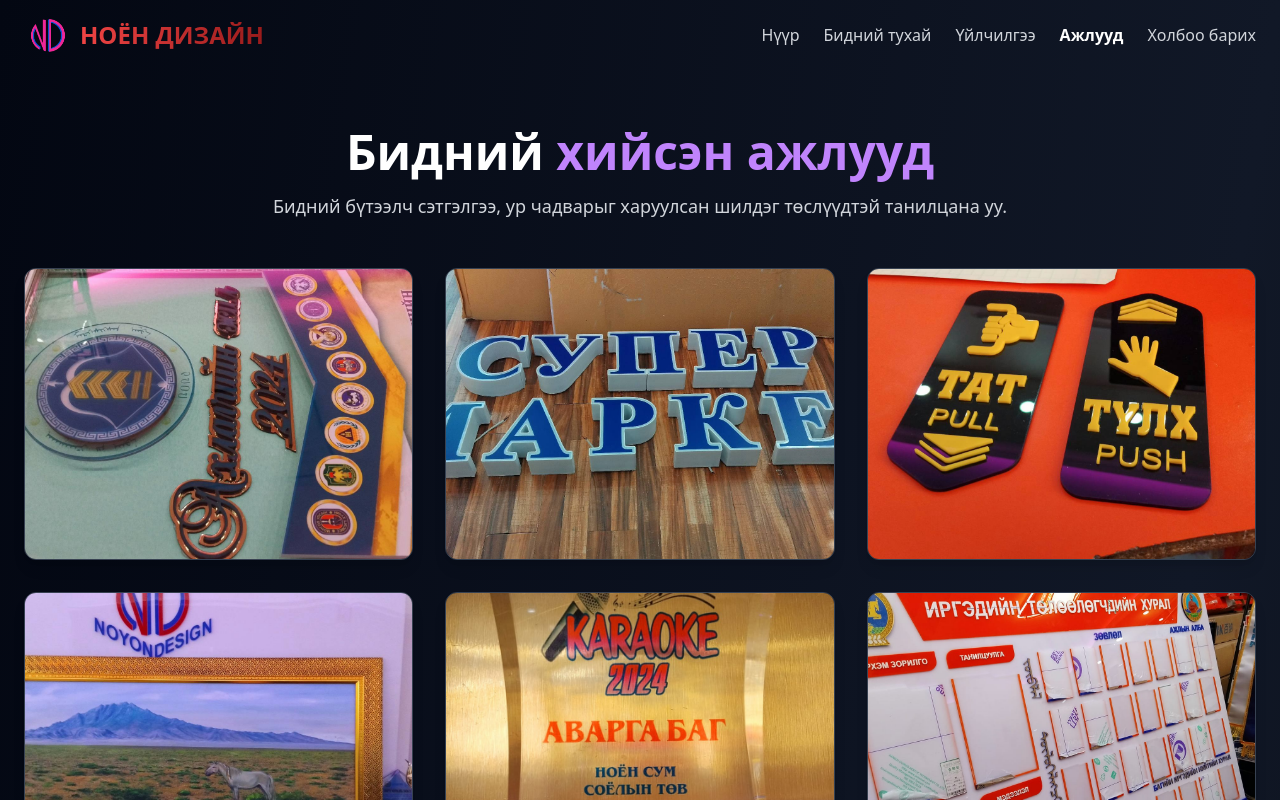
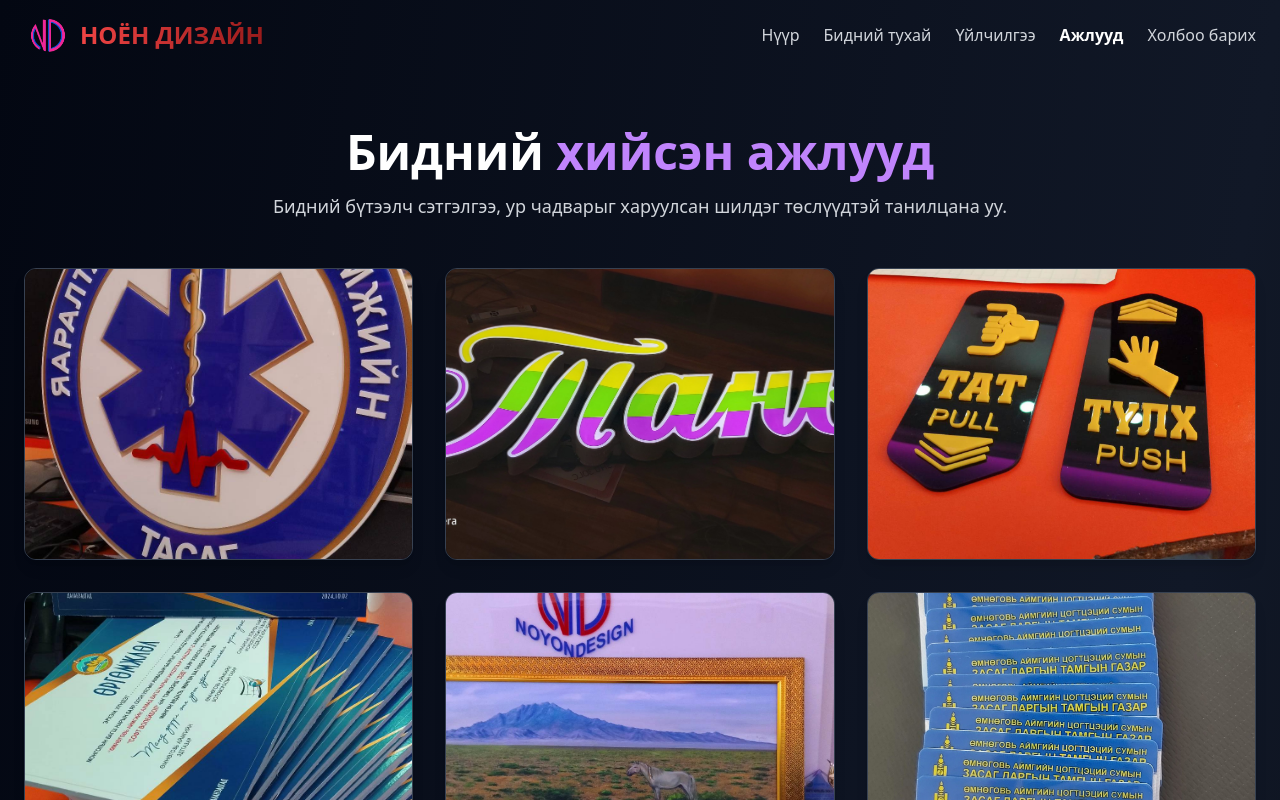
Before and after one commit to NoYoN1/NoyonDesign, a Next.js app in the folder frontend/: page /portfolio in a window 1280 px wide. Shown: the top 800 px of the page. Built offline with nearby package versions, Linux system fonts and the light colour scheme.

Commit message:
хийсэн ажилууд рандомаар харагддаг болсон

```diff
--- a/frontend/src/pages/portfolio.tsx
+++ b/frontend/src/pages/portfolio.tsx
@@ -39,8 +39,10 @@ export default function Portfolio() {
     alt: `Project ${i + 1}`
   }));
 
+  const shuffledImages = [...portfolioImages].sort(() => 0.5 - Math.random());
+
   const handleImageClick = (index: number) => {
-    setSelectedImage(portfolioImages[index].src);
+    setSelectedImage(shuffledImages[index].src);
     setCurrentIndex(index);
     setShowModal(true);
   };
@@ -51,15 +53,15 @@ export default function Portfolio() {
   };
 
   const showPrev = () => {
-    const newIndex = (currentIndex - 1 + portfolioImages.length) % portfolioImages.length;
+    const newIndex = (currentIndex - 1 + shuffledImages.length) % shuffledImages.length;
     setCurrentIndex(newIndex);
-    setSelectedImage(portfolioImages[newIndex].src);
+    setSelectedImage(shuffledImages[newIndex].src);
   };
 
   const showNext = () => {
-    const newIndex = (currentIndex + 1) % portfolioImages.length;
+    const newIndex = (currentIndex + 1) % shuffledImages.length;
     setCurrentIndex(newIndex);
-    setSelectedImage(portfolioImages[newIndex].src);
+    setSelectedImage(shuffledImages[newIndex].src);
   };
 
   const containerVariants = {
@@ -96,10 +98,9 @@ export default function Portfolio() {
                 >
                   Бидний <span className="text-purple-400">хийсэн ажлууд</span>
                 </motion.h2>
-  <p className="text-lg text-gray-300"> Бидний бүтээлч сэтгэлгээ, ур чадварыг харуулсан шилдэг төслүүдтэй танилцана уу.</p>
+                <p className="text-lg text-gray-300">Бидний бүтээлч сэтгэлгээ, ур чадварыг харуулсан шилдэг төслүүдтэй танилцана уу.</p>
               </div>
             </div>
-
 
             <motion.div
               className="grid grid-cols-1 sm:grid-cols-2 lg:grid-cols-3 gap-8"
@@ -107,7 +108,7 @@ export default function Portfolio() {
               initial="hidden"
               animate="visible"
             >
-              {portfolioImages.map((image, index) => (
+              {shuffledImages.map((image, index) => (
                 <motion.div
                   key={index}
                   variants={itemVariants}
```
Lines whose indentation alone changed are shown as unchanged.
